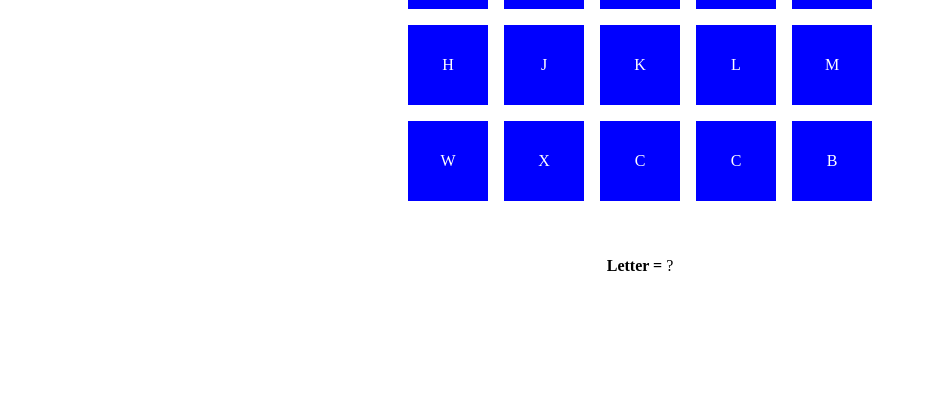
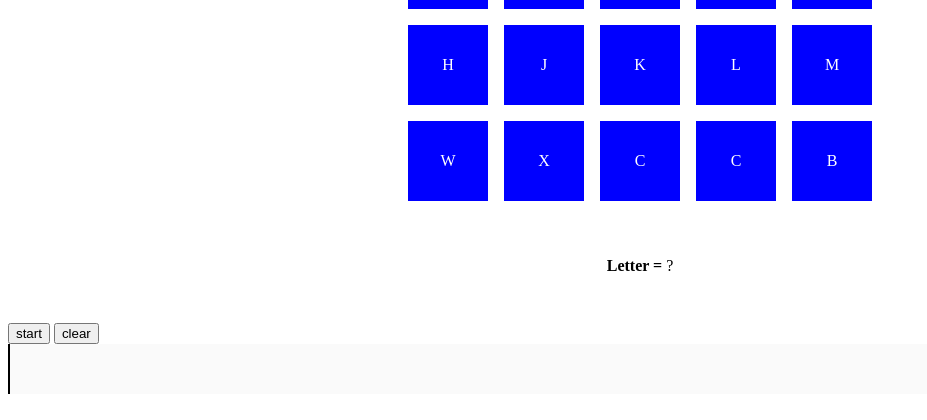
Before and after one commit to mharribey/framework-js, a PHP site: page / in a window 1280 px wide. Shown: the part 380-800 px from the top of the page, without its empty margins (0-927 px from the left). Run offline with PHP 8.4, Linux system fonts and the light colour scheme.

Commit message:
timeline me srab

```diff
--- a/index.php
+++ b/index.php
@@ -1,4 +1,3 @@
-
 <html>
   <head>
     <meta charset="utf-8">
@@ -8,8 +7,18 @@
   <body>
     <h1>LAUNCHPAD</h1>
     <div id="launchpad"></div>
+
     <div class="result">
       <p id="coord"><b>Letter = </b> ? </p>
+    </div>
+
+    <button href="" onclick="startCursor()">start</button>
+    <button href="" onclick="clearTimeline()">clear</button>
+    <div class="timeline" id="timeline">
+      <div class="cursor" id="cursor">
+
+      </div>
+
     </div>
     <script type="text/javascript" src="init.js"></script>
   </body>
--- a/style.css
+++ b/style.css
@@ -53,3 +53,23 @@ h1 {
     max-height:21em;
   }
 }
+
+.timeline{
+  width: 100%;
+  height: 50px;
+  background: #FAFAFA;
+}
+
+.cursor{
+  position: absolute;
+  height: 50px;
+  width: 2px;
+  background: #000000;
+}
+
+.point{
+  position: absolute;
+  height: 50px;
+  width: 2px;
+  background: #000000;
+}
```
Also changed, not shown: init.js (+35 -1 lines).
